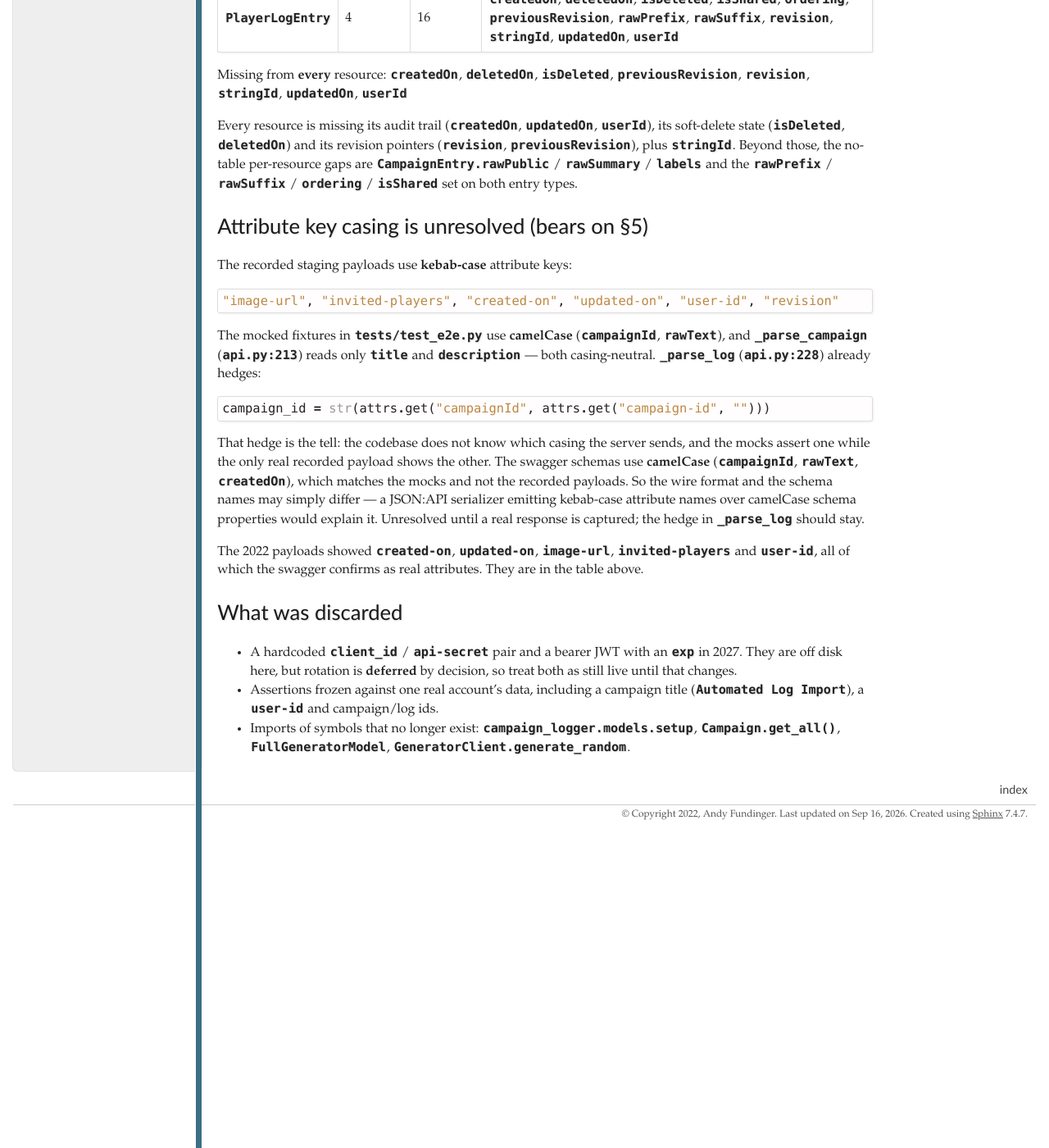
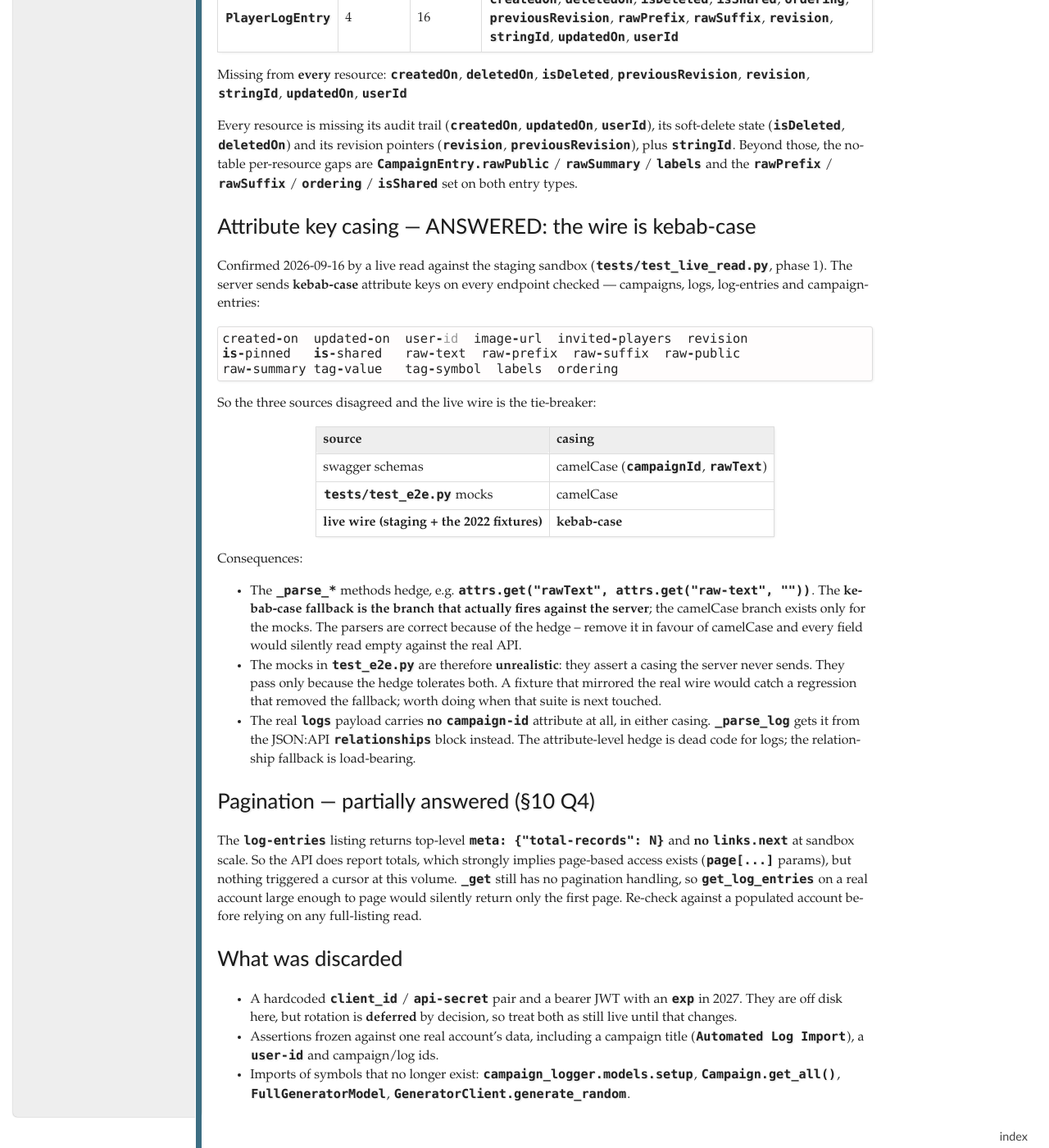
Before and after one commit to Ciemaar/campaign_logger, a Sphinx documentation site: the page built from docs/live_testing_evidence.md, in a window 1280 px wide and 1400 px high, scrolled down 2826 px. Shown: the whole window at 82% size. Built offline with Sphinx 7.4.7, drawn with Linux system fonts in a browser that asks for light colours.

Commit message:
feat(tests): Phase 1 live read-only suite, and it settles the casing question (#62)
A read-only suite (tests/test_live_read.py) plus its fixtures in conftest.py: a
LoggerClient in the guard's READ phase, built from the environment and skipping
cleanly when credentials are absent. Ten tests: sandbox campaign is listed and
resolves to the expected title, every listing endpoint returns a list, and a §5
capture step records the raw JSON:API payloads to a gitignored .captures/.

Run against the staging sandbox, all ten pass. Two open questions settled:

Casing -- the wire is kebab-case (created-on, raw-text, user-id, image-url,
is-pinned, ...), confirmed on campaigns, logs, log-entries and campaign-entries.
The swagger schemas and the test_e2e.py mocks are both camelCase, so the wire is
the tie-breaker. The _parse_* hedges' kebab-case fallback is the branch that
actually fires against the server; the mocks pass only because the hedge
tolerates both. The real logs payload has no campaign-id attribute at all, so
_parse_log's relationship fallback is load-bearing.

Pagination (Q4) -- log-entries returns meta.total-records with no links.next at
sandbox scale. Totals are reported, so paging almost certainly exists, but _get
still does not handle it; get_log_entries would return only the first page of a
large account. Re-check against a populated account.

The offline suite is unaffected (277 passed; the live tests skip without
--run-live-read). .captures/ is gitignored.

Co-Authored-By: Claude Opus 4.8 <noreply@anthropic.com>
Claude-Session: https://claude.ai/code/session_01SW4mXTWLvFpTZcK6tjEwyo

````diff
--- a/docs/live_testing_evidence.md
+++ b/docs/live_testing_evidence.md
@@ -126,33 +126,53 @@ its soft-delete state (`isDeleted`, `deletedOn`) and its revision pointers
 per-resource gaps are `CampaignEntry.rawPublic` / `rawSummary` / `labels` and
 the `rawPrefix` / `rawSuffix` / `ordering` / `isShared` set on both entry types.
 
-## Attribute key casing is unresolved (bears on §5)
+## Attribute key casing — ANSWERED: the wire is kebab-case
 
-The recorded staging payloads use **kebab-case** attribute keys:
+Confirmed 2026-09-16 by a live read against the staging sandbox
+(`tests/test_live_read.py`, phase 1). The server sends **kebab-case** attribute
+keys on every endpoint checked — campaigns, logs, log-entries and
+campaign-entries:
 
 ```
-"image-url", "invited-players", "created-on", "updated-on", "user-id", "revision"
+created-on  updated-on  user-id  image-url  invited-players  revision
+is-pinned   is-shared   raw-text  raw-prefix  raw-suffix  raw-public
+raw-summary tag-value   tag-symbol  labels  ordering
 ```
 
-The mocked fixtures in `tests/test_e2e.py` use **camelCase** (`campaignId`,
-`rawText`), and `_parse_campaign` (`api.py:213`) reads only `title` and
-`description` — both casing-neutral. `_parse_log` (`api.py:228`) already hedges:
+So the three sources disagreed and the live wire is the tie-breaker:
 
-```python
-campaign_id = str(attrs.get("campaignId", attrs.get("campaign-id", "")))
-```
+| source | casing |
+| --- | --- |
+| swagger schemas | camelCase (`campaignId`, `rawText`) |
+| `tests/test_e2e.py` mocks | camelCase |
+| **live wire (staging + the 2022 fixtures)** | **kebab-case** |
 
-That hedge is the tell: the codebase does not know which casing the server
-sends, and the mocks assert one while the only real recorded payload shows the
-other. The swagger schemas use **camelCase** (`campaignId`, `rawText`, `createdOn`),
-which matches the mocks and not the recorded payloads. So the wire format and
-the schema names may simply differ — a JSON:API serializer emitting kebab-case
-attribute names over camelCase schema properties would explain it. Unresolved
-until a real response is captured; the hedge in `_parse_log` should stay.
+Consequences:
 
-The 2022 payloads showed `created-on`, `updated-on`, `image-url`,
-`invited-players` and `user-id`, all of which the swagger confirms as real
-attributes. They are in the table above.
+- The `_parse_*` methods hedge, e.g.
+  `attrs.get("rawText", attrs.get("raw-text", ""))`. The **kebab-case fallback
+  is the branch that actually fires against the server**; the camelCase branch
+  exists only for the mocks. The parsers are correct because of the hedge --
+  remove it in favour of camelCase and every field would silently read empty
+  against the real API.
+- The mocks in `test_e2e.py` are therefore **unrealistic**: they assert a casing
+  the server never sends. They pass only because the hedge tolerates both. A
+  fixture that mirrored the real wire would catch a regression that removed the
+  fallback; worth doing when that suite is next touched.
+- The real `logs` payload carries **no** `campaign-id` attribute at all, in
+  either casing. `_parse_log` gets it from the JSON:API `relationships` block
+  instead. The attribute-level hedge is dead code for logs; the relationship
+  fallback is load-bearing.
+
+## Pagination — partially answered (§10 Q4)
+
+The `log-entries` listing returns top-level `meta: {"total-records": N}` and
+**no** `links.next` at sandbox scale. So the API does report totals, which
+strongly implies page-based access exists (`page[...]` params), but nothing
+triggered a cursor at this volume. `_get` still has no pagination handling, so
+`get_log_entries` on a real account large enough to page would silently return
+only the first page. Re-check against a populated account before relying on any
+full-listing read.
 
 ## What was discarded
 
````
Also changed, not shown: 3 other files.
